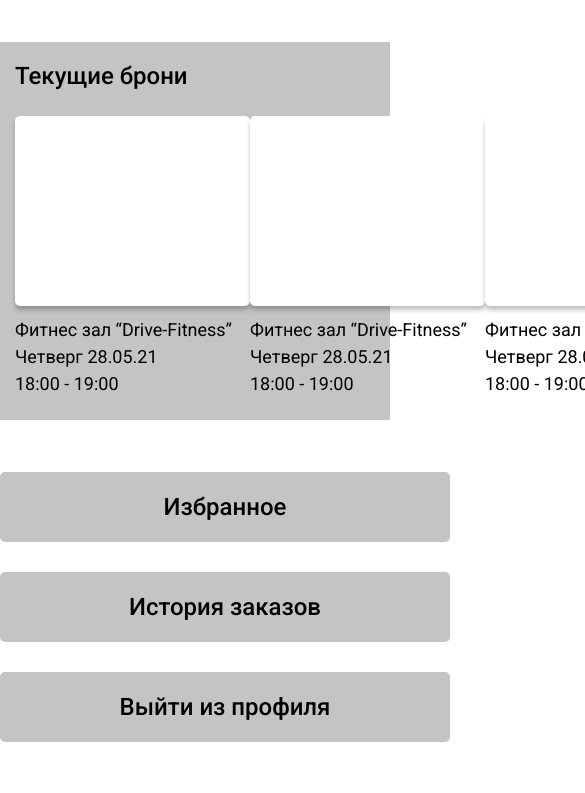
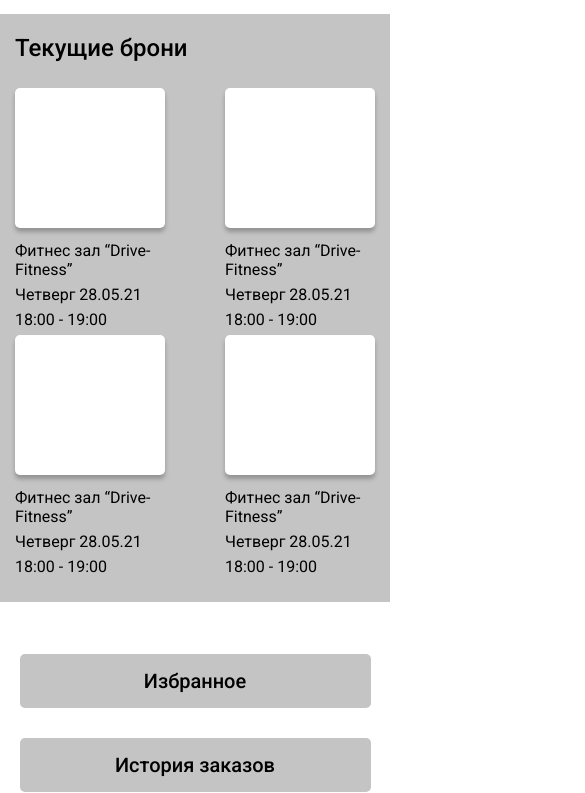
Before and after one commit to Andrey-Sivak/search-sports.github.io, a website: page account.html in a window 390 px wide. Shown: the part 310-1103 px from the top of the page, 585 px wide, since content can reach past the window. Drawn offline with Linux system fonts and the light colour scheme.

Commit message:
created responsive

```diff
--- a/app/sass/base/_base.scss
+++ b/app/sass/base/_base.scss
@@ -50,6 +50,10 @@
   text-align: center;
   font-size: 48px;
   font-weight: 700;
+
+  @include response-to(small) {
+    font-size: 35px;
+  }
 }
 
 .bg-grey-img {
--- a/app/sass/components/_form.scss
+++ b/app/sass/components/_form.scss
@@ -81,6 +81,10 @@
     width: 100%;
     margin: 0 auto;
 
+    @include response-to(small) {
+      width: 90%;
+    }
+
     &_title {
       font-weight: 500;
       margin-bottom: 20px;
@@ -99,6 +103,10 @@
         border-radius: 5px;
         font-size: 24px;
         font-weight: 500;
+
+        @include response-to(small) {
+          font-size: 18px;
+        }
       }
 
       & label {
@@ -122,6 +130,10 @@
 
       @include on-event {
         background: darken(#E2E2E2, 10);
+      }
+
+      @include response-to(small) {
+        font-size: 18px;
       }
     }
   }
--- a/app/sass/pages/_account.scss
+++ b/app/sass/pages/_account.scss
@@ -10,12 +10,29 @@
     margin: 15px auto 45px;
     align-items: center;
 
+    @include response-to(large) {
+      max-width: 1070px;
+      padding: 0 15px;
+    }
+
+    @include response-to(small) {
+      flex-direction: column;
+    }
+
     &_info {
       display: flex;
       align-items: center;
 
+      @include response-to(small) {
+        margin-bottom: 20px;
+      }
+
       & .text:first-of-type {
         margin-bottom: 10px;
+
+        @include response-to(small) {
+          margin-bottom: 5px;
+        }
       }
     }
 
@@ -28,6 +45,12 @@
       position: relative;
       @include flex-center();
       overflow: hidden;
+
+      @include response-to(small) {
+        width: 60px;
+        height: 60px;
+        margin-right: 20px;
+      }
 
       &-img {
         background-repeat: no-repeat;
@@ -42,6 +65,10 @@
 
       & span {
         font-size: 60px;
+
+        @include response-to(small) {
+          font-size: 30px;
+        }
       }
     }
 
@@ -60,6 +87,10 @@
 
         @include on-event {
           background: darken(#C4C4C4, 10);
+        }
+
+        @include response-to(small) {
+          font-size: 16px;
         }
       }
     }
@@ -82,10 +113,15 @@
       margin-top: 26px;
       display: flex;
       justify-content: space-between;
+      flex-wrap: wrap;
     }
 
     &_item {
       width: 235px;
+
+      @include response-to(small) {
+        width: 150px;
+      }
 
       &-img {
         display: block;
@@ -98,12 +134,21 @@
         background-repeat: no-repeat;
         background-size: cover;
         background-position: center;
+
+        @include response-to(small) {
+          width: 100%;
+          height: 140px;
+        }
       }
 
       & p {
         color: #000;
         margin-bottom: 6px;
         font-size: 18px;
+
+        @include response-to(small) {
+          font-size: 16px;
+        }
       }
     }
   }
@@ -125,6 +170,13 @@
       @include on-event {
         background: darken(#C4C4C4, 10);
       }
+
+      @include response-to(small) {
+        max-width: 450px;
+        width: 90%;
+        font-size: 20px;
+        padding: 15px 0;
+      }
     }
   }
 }
--- a/app/sass/pages/_history.scss
+++ b/app/sass/pages/_history.scss
@@ -2,6 +2,11 @@
   padding-top: 30px;
   min-height: 80vh;
   padding-bottom: 40px;
+
+  @include response-to(large) {
+    padding-left: 15px;
+    padding-right: 15px;
+  }
 
   &__wrap {
     margin-top: 30px;
@@ -27,12 +32,24 @@
       background-repeat: no-repeat;
       margin-bottom: 10px;
       position: relative;
+
+      @include response-to(medium) {
+        height: 170px;
+      }
+
+      @include response-to(small) {
+        height: 100px;
+      }
     }
 
     &_title {
       font-size: 24px;
       color: #000;
       font-weight: 500;
+
+      @include response-to(small) {
+        font-size: 18px;
+      }
     }
   }
 
--- a/app/sass/pages/_settings.scss
+++ b/app/sass/pages/_settings.scss
@@ -3,6 +3,11 @@
   margin: 0 auto;
   padding-top: 30px;
   padding-bottom: 45px;
+
+  @include response-to(medium) {
+    padding-left: 15px;
+    padding-right: 15px;
+  }
 
   &__wrap {
     background: rgba(255, 255, 255, 0.5);
@@ -19,5 +24,9 @@
     margin-bottom: 15px;
     font-size: 24px;
     font-weight: 500;
+
+    @include response-to(small) {
+      font-size: 20px;
+    }
   }
 }
```
Also changed, not shown: dist/css/main.css, 1 other file.
